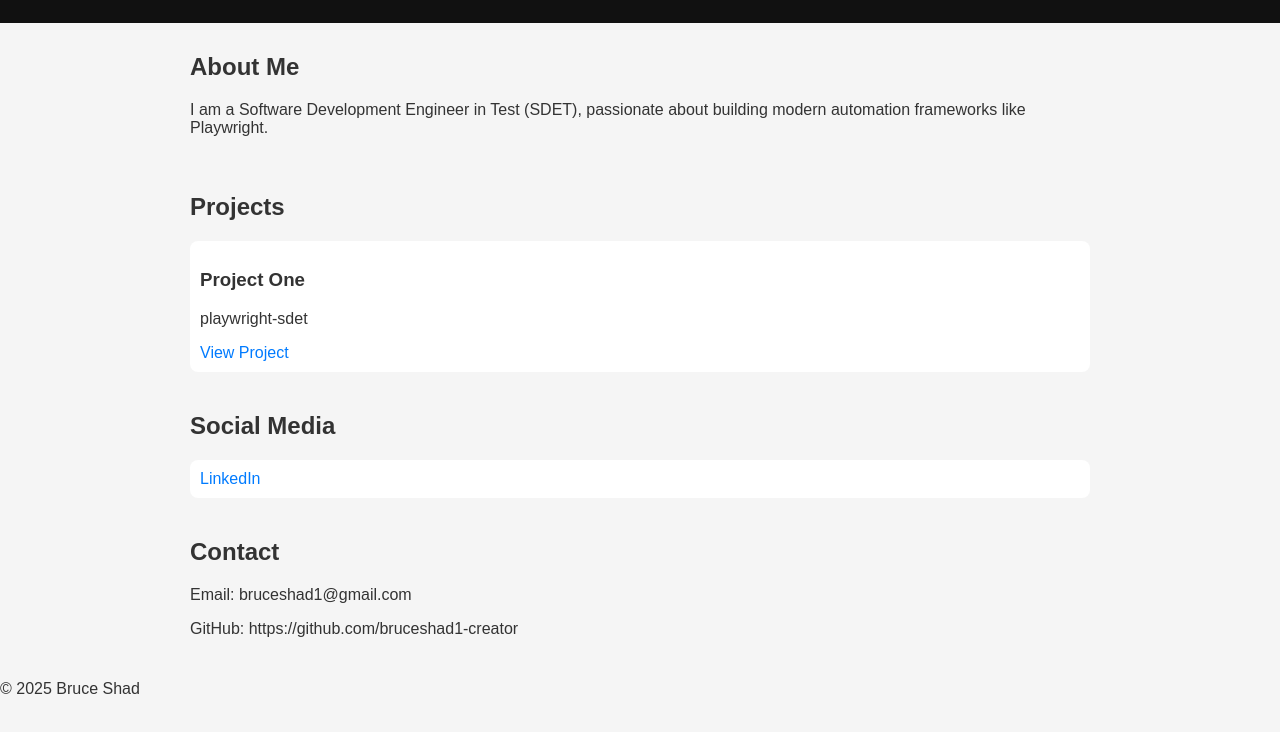
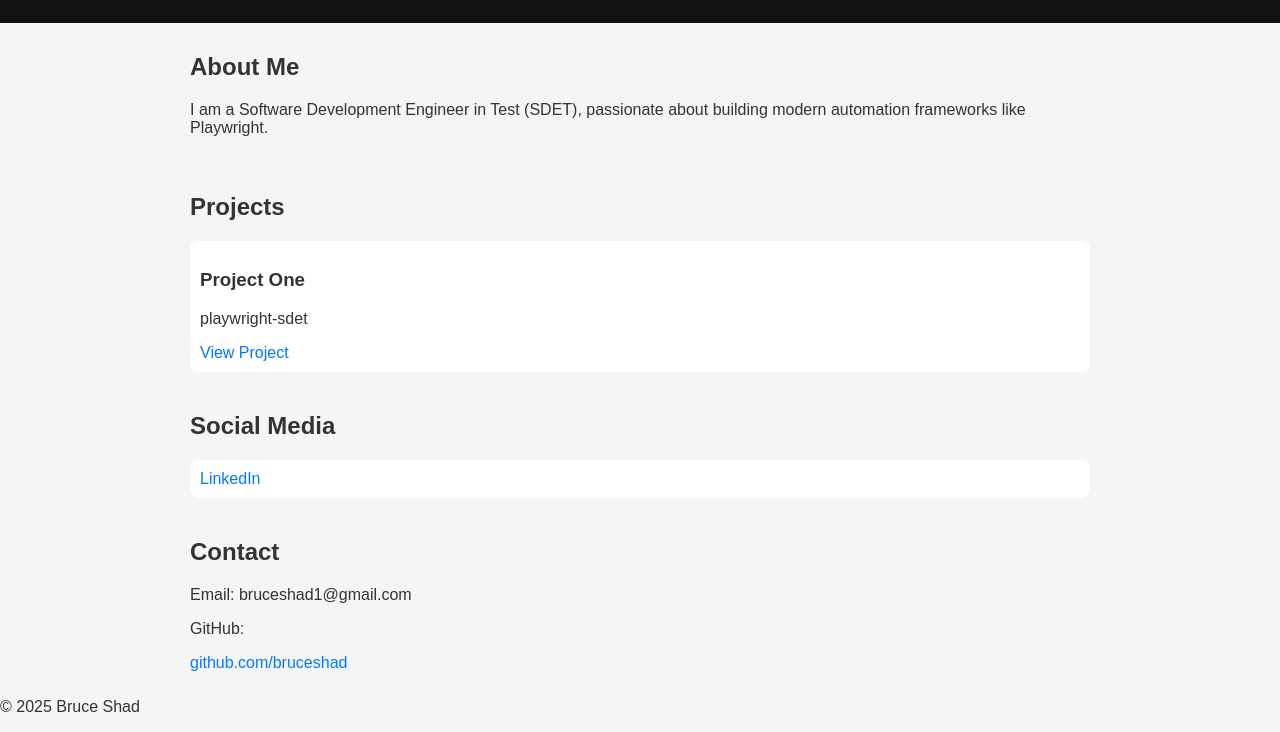
Before and after one commit to bruceshad1-creator/bruceshad.github.io, a plain HTML site: page index.html in a window 1280 px wide. Shown: the part 111-843 px from the top of the page. Drawn offline with Linux system fonts and the light colour scheme.

Commit message:
Update index.html

```diff
--- a/index.html
+++ b/index.html
@@ -39,7 +39,8 @@
 <section id="contact">
     <h2>Contact</h2>
     <p>Email: bruceshad1@gmail.com</p>
-    <p>GitHub: https://github.com/bruceshad1-creator</p>
+    <p>GitHub:</p>
+        <a href="https://github.com/bruceshad1-creator">github.com/bruceshad</a>
 </section>
 
 <footer>
```
